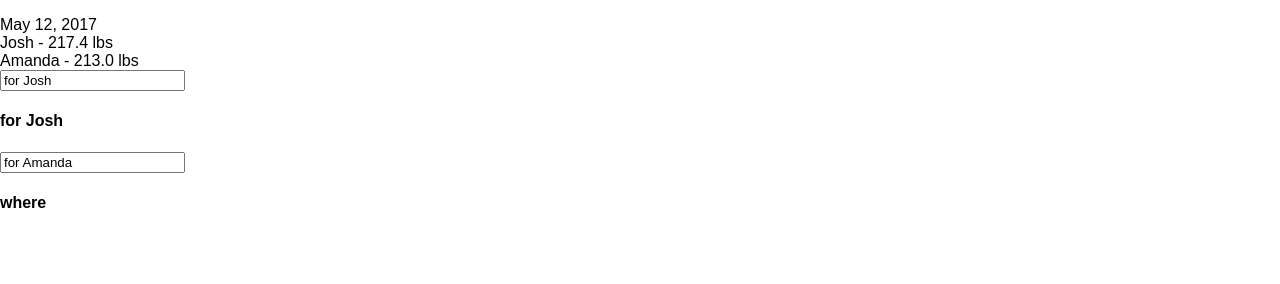
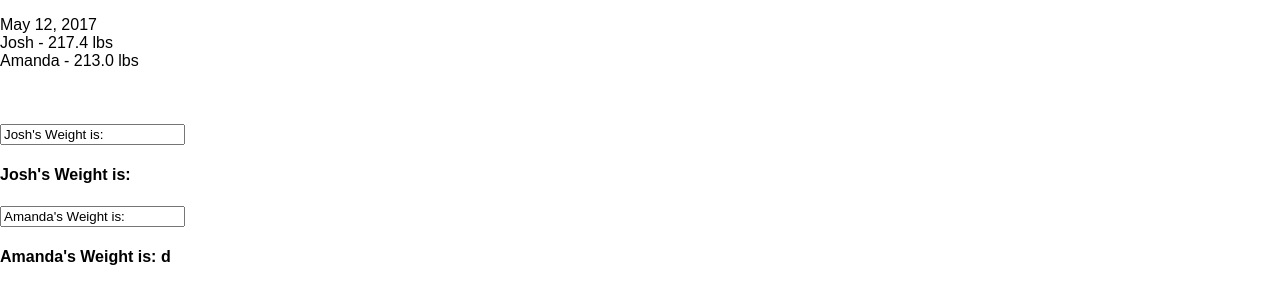
Before and after one commit to farstrider777/weight_loss_journey, a React (Create React App) app: page / in a window 1280 px wide. Shown: the part 857-1141 px from the top of the page. Before the commit the page ends 1090 px from the top, so only its background shows below. Built offline with nearby package versions, Linux system fonts and the light colour scheme; grey boxes are pictures that could not be loaded.

Commit message:
forms displaying two way data binding

```diff
--- a/src/App.js
+++ b/src/App.js
@@ -1,5 +1,5 @@
 import React, { Component } from 'react';
-import logo from './logo.svg';
+// import logo from './logo.svg';
 import may11a from './may11a.png';
 import may11b from './may11b.jpg';
 import may12a from './may12a.png';
@@ -37,6 +37,9 @@ class App extends Component {
         <div className="date-container">May 12, 2017</div>
         <div className="weight-container">Josh - 217.4 lbs</div>
         <div className="weight-container">Amanda - 213.0 lbs</div>
+        <br></br>
+        <br></br>
+        <br></br>
       </div>
 
 
@@ -49,14 +52,15 @@ class App2 extends Component{
      super(props);
 
      this.state = {
-        data: 'for Josh'
+        data: 'Josh\'s Weight is: ',
+        data2: 'Amanda\'s Weight is: '
      }
 
      this.updateState = this.updateState.bind(this);
 
-     this.state2 = {
-        data2: 'for Amanda'
-     }
+    //  this.state2= {
+    //     data2: 'for Amanda'
+    //  }
 
      this.updateState2 = this.updateState2.bind(this);
 
@@ -67,7 +71,9 @@ class App2 extends Component{
   }
 
   updateState2(e) {
-     this.setState({data: e.target.value});
+     console.log(e)
+     this.setState({data2: e.target.value});
+     console.log("update state 2 with" + e.target.value)
   }
 
   render() {
@@ -76,9 +82,10 @@ class App2 extends Component{
            <input type="text" value={this.state.data}
               onChange={this.updateState} />
            <h4>{this.state.data}</h4>
-           <input type="text" value={this.state2.data2}
+
+            <input type="text" value={this.state.data2}
               onChange={this.updateState2} />
-           <h4>{this.state.data2}where</h4>
+            <h4>{this.state.data2}d</h4>
         </div>
      );
   }
```
